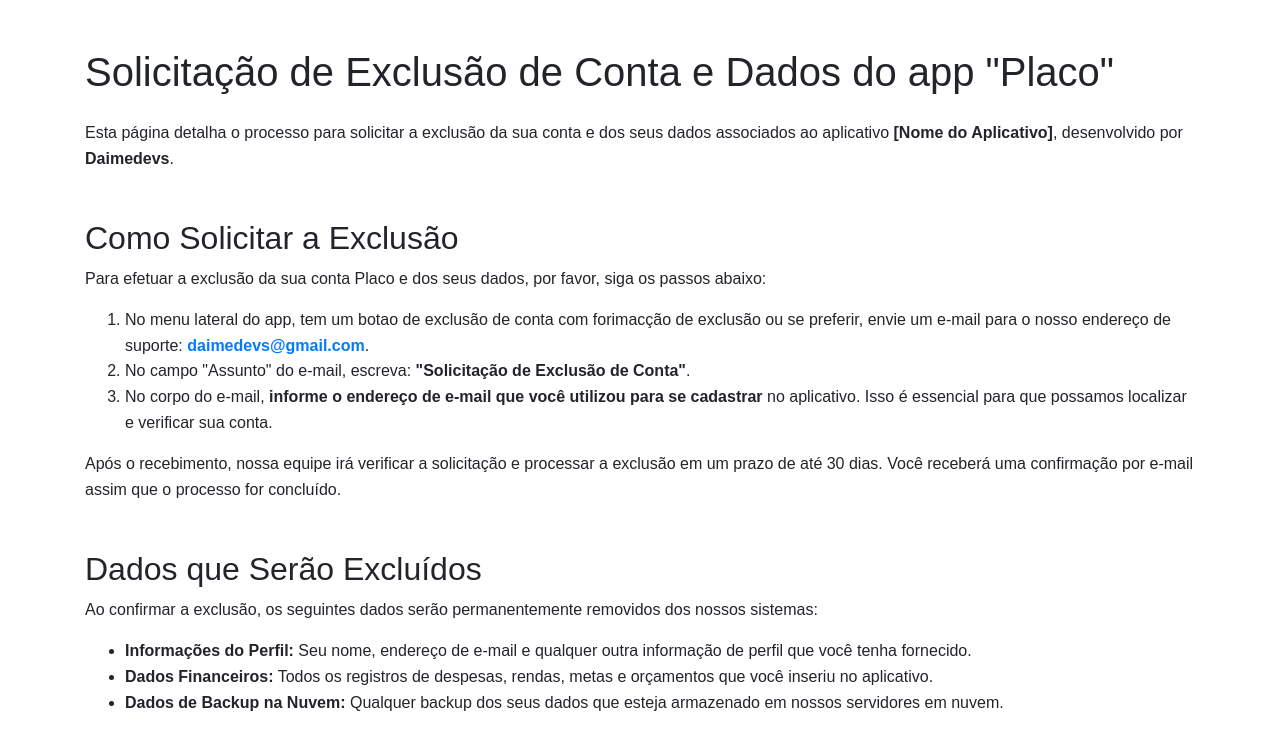
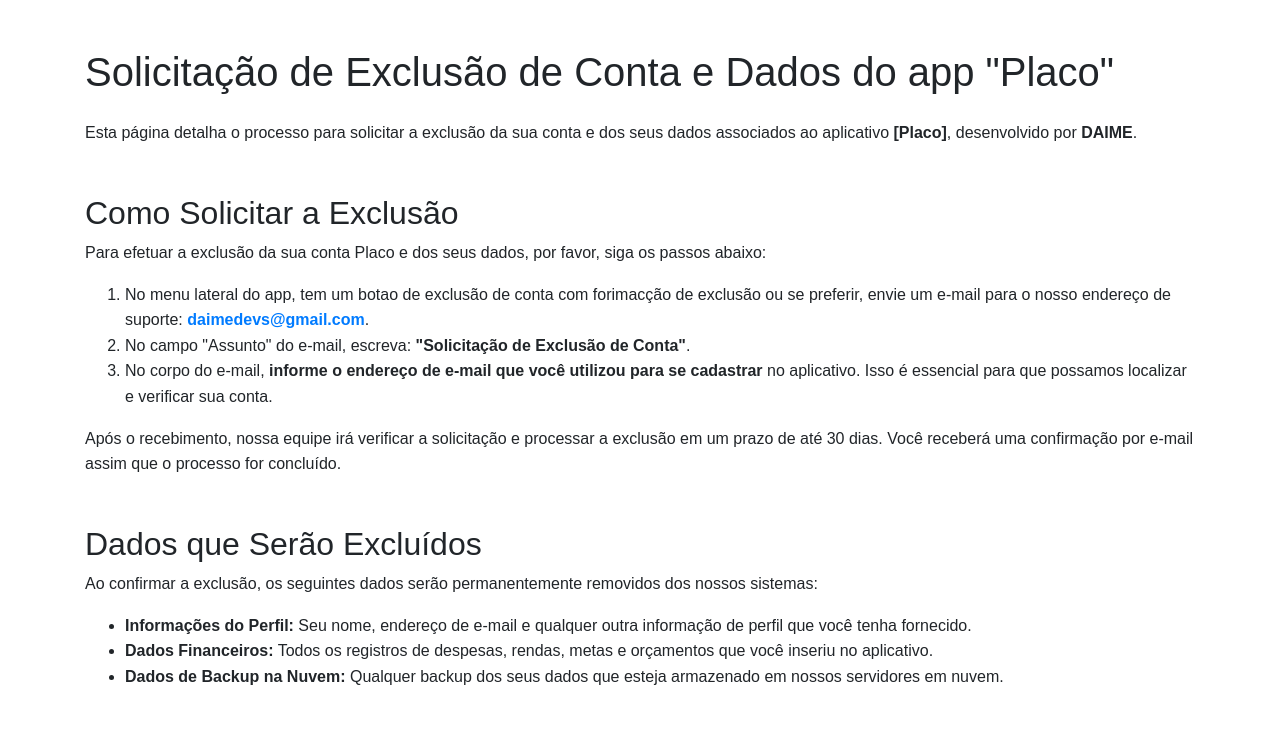
Before and after one commit to dumestre/placo-privacy-policy, a plain HTML site: page exclusao-de-conta.html in a window 1280 px wide. Shown: the top 735 px of the page. Drawn offline with nearby package versions, Linux system fonts and the light colour scheme.

Commit message:
Update exclusao-de-conta.html

```diff
--- a/exclusao-de-conta.html
+++ b/exclusao-de-conta.html
@@ -16,7 +16,7 @@
 <body>
     <div class="container">
         <h1 class="mt-5">Solicitação de Exclusão de Conta e Dados do app "Placo"</h1>
-        <p class="mt-4">Esta página detalha o processo para solicitar a exclusão da sua conta e dos seus dados associados ao aplicativo <strong>[Nome do Aplicativo]</strong>, desenvolvido por <strong>Daimedevs</strong>.</p>
+        <p class="mt-4">Esta página detalha o processo para solicitar a exclusão da sua conta e dos seus dados associados ao aplicativo <strong>[Placo]</strong>, desenvolvido por <strong>DAIME</strong>.</p>
 
         <h2 class="mt-5">Como Solicitar a Exclusão</h2>
         <p>Para efetuar a exclusão da sua conta Placo e dos seus dados, por favor, siga os passos abaixo:</p>
```
